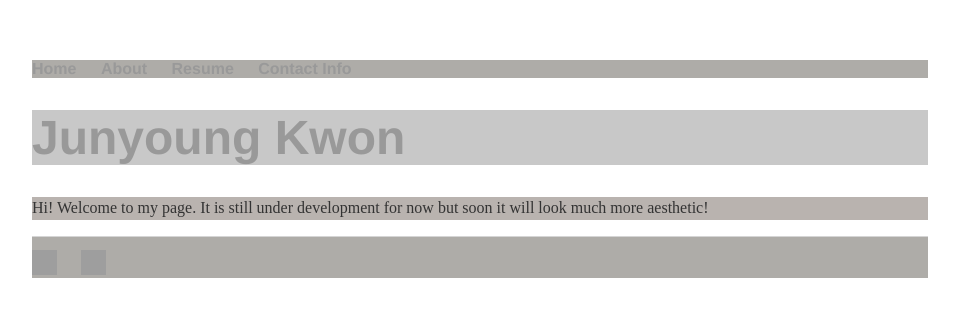
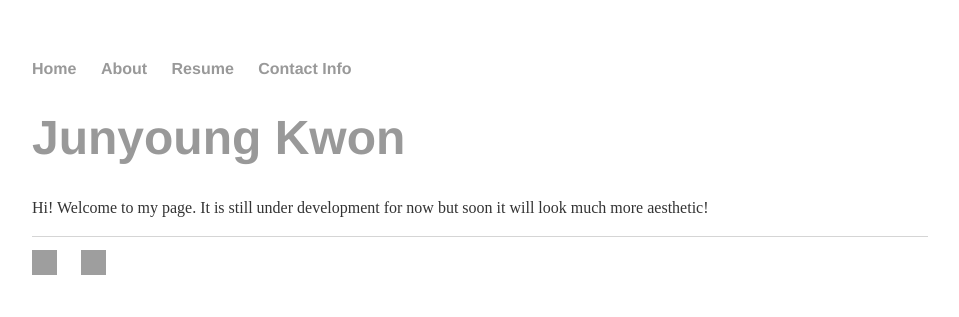
Before and after one commit to junyoung-kwon/Personal-Website, a Jekyll site: the page built from index.html, in a window 1280 px wide. Shown: the top 317 px of the page, without its empty margins (160-1119 px from the left). Built offline with Jekyll 4.4.1, drawn with Linux system fonts in a browser that asks for light colours; grey boxes are pictures that could not be loaded.

Commit message:
Removed colors

```diff
--- a/css/main.css
+++ b/css/main.css
@@ -9,15 +9,13 @@
     background-size: cover;*/
 }
 nav, footer{
-    background-color: #aeaca8;
+
 }
 nav ul, footer ul {
     font-family:'Helvetica', 'Arial', 'Sans-Serif';
     padding: 0px;
     list-style: none;
     font-weight: bold;
-    /*background-color: rgb(38, 143, 251)
-    /*background-color: hsl(210, 85%, 57%)*/
 }
 nav ul li, footer ul li {
     display: inline;
@@ -34,12 +32,10 @@
 h1 {
     font-size: 3em;
     font-family:'Helvetica', 'Arial', 'Sans-Serif';
-    background-color: rgb(200, 200, 200);
 }
 p {
     font-size: 1em;
     line-height: 1.4em;
-    background-color: rgb(185, 179, 175);
     color: #333;
 }
 footer {
```
